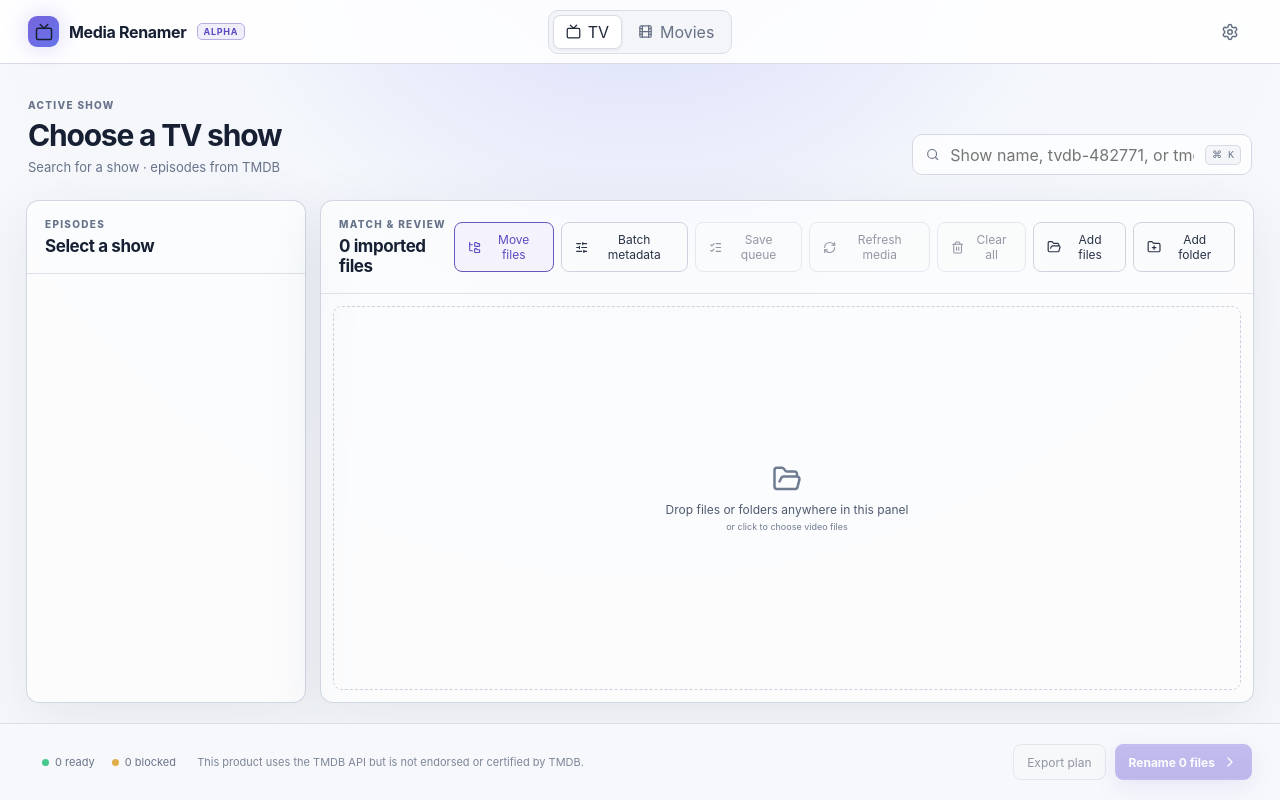
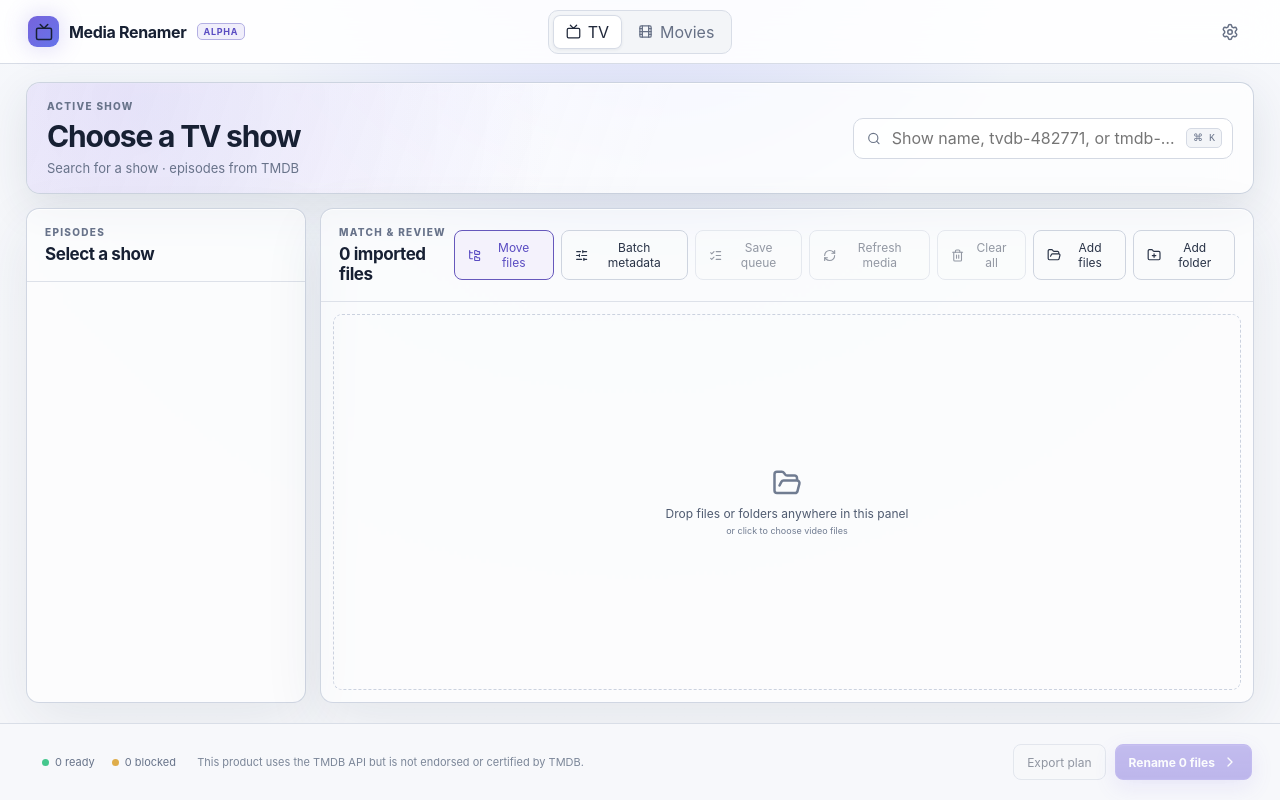
Before and after one commit to manix84/media-renamer, a React (Vite) app: page / in a window 1280 px wide. Built offline with nearby package versions, Linux system fonts and the light colour scheme.

Commit message:
style: refine media header banner

```diff
--- a/src/styles.css
+++ b/src/styles.css
@@ -51,8 +51,10 @@ nav .nav-active { color: #eef2ff; background: #252b3a; box-shadow: inset 0 0 0 1
 .theme-switcher button:hover { color: #d9dfff; background: #202634; }
 .theme-switcher button.active { color: #eef2ff; background: #2b3242; box-shadow: inset 0 0 0 1px #384155; }
 main { position: relative; z-index: 1; width: min(1380px, calc(100% - 52px)); margin: 0 auto; flex: 1; min-height: 0; display: flex; flex-direction: column; }
-.hero { flex: 0 0 auto; display: flex; align-items: end; justify-content: space-between; padding: 35px 2px 25px; }
+.hero { position: relative; isolation: isolate; flex: 0 0 auto; min-height: 112px; margin: 18px 0 14px; padding: 17px 20px; overflow: hidden; display: flex; align-items: center; justify-content: space-between; gap: 28px; border: 1px solid rgba(87, 98, 119, .42); border-radius: 14px; background: rgba(14, 18, 27, .62); box-shadow: inset 0 1px rgba(255, 255, 255, .04), 0 14px 44px #0003; backdrop-filter: blur(6px) saturate(110%); }
+.hero::before { position: absolute; z-index: -1; inset: 0; background: radial-gradient(circle at 8% 15%, color-mix(in srgb, var(--accent) 15%, transparent), transparent 38%), linear-gradient(110deg, color-mix(in srgb, var(--accent-soft) 38%, transparent), transparent 52%); content: ''; pointer-events: none; }
 .show-identity { min-width: 0; display: flex; align-items: center; gap: 15px; }
+.show-identity > div { min-width: 0; }
 .show-poster-button { flex: 0 0 auto; padding: 0; display: block; border: 0; border-radius: 8px; background: transparent; line-height: 0; cursor: zoom-in; }
 .show-poster-button:focus-visible { outline: 2px solid #8d7cf2; outline-offset: 3px; }
 .show-poster { width: 62px; height: 92px; flex: 0 0 auto; border-radius: 8px; object-fit: cover; box-shadow: 0 9px 24px #0005; }
@@ -62,7 +64,7 @@ main { position: relative; z-index: 1; width: min(1380px, calc(100% - 52px)); ma
 .eyebrow { margin: 0 0 6px; color: #777f94; letter-spacing: .13em; font-size: 10px; font-weight: 760; }
 h1, h2, p { margin-top: 0; }
 h1 { margin-bottom: 6px; font-size: 30px; letter-spacing: -.04em; } h1 span { color: #727b90; font-weight: 480; } .hero p:last-child { margin: 0; color: #778197; font-size: 13px; }
-.show-search { position: relative; width: 340px; }
+.show-search { position: relative; width: min(380px, 34vw); min-width: 300px; flex: 0 0 auto; }
 .search { width: 100%; height: 41px; display: flex; align-items: center; gap: 9px; padding: 0 10px 0 13px; border: 1px solid #2c3343; background: #111620; border-radius: 10px; color: #757f92; }
 .search input { min-width: 0; width: 100%; border: 0; outline: 0; background: transparent; color: #dfe5f3; }
 .search-clear { width: 25px; height: 25px; flex: 0 0 auto; padding: 0; display: grid; place-items: center; border: 0; border-radius: 6px; background: transparent; color: #747e91; cursor: pointer; }
@@ -658,6 +660,7 @@ footer > div:last-child { display: flex; gap: 9px; } .legend { display: inline-b
 [data-theme="light"] { color: #172033; background: #f5f7fb; }
 [data-theme="light"] body { background: radial-gradient(circle at 50% -20%, #dce6ff 0, #f3f6fb 38%, #f7f8fb 70%); }
 [data-theme="light"] .topbar { border-color: #d7dce6; background: rgba(255, 255, 255, .88); }
+[data-theme="light"] .hero { border-color: rgba(190, 199, 214, .76); background: rgba(255, 255, 255, .72); box-shadow: inset 0 1px rgba(255, 255, 255, .82), 0 14px 44px #26344c1c; }
 [data-theme="light"] .beta, [data-theme="light"] .soon { border-color: #c9c0f7; background: #eeeaff; color: #6552bd; }
 [data-theme="light"] nav, [data-theme="light"] .theme-switcher { border-color: #d8dde7; background: #f3f5f8; }
 [data-theme="light"] nav button, [data-theme="light"] .icon-button, [data-theme="light"] .theme-switcher button { color: #667085; }
@@ -1001,5 +1004,5 @@ html[data-theme] .smooth-progress > span { transition-property: width; transitio
 @media (prefers-reduced-motion: reduce) { .smooth-progress.indeterminate::after { opacity: .55; animation: none; } .smooth-progress.active-progress::after { display: none; } }
 @media (prefers-reduced-motion: reduce) { html[data-palette="pride"] .brand-mark, html[data-palette="pride"] .smooth-progress > span, html[data-palette="pride"] .palette-switcher button[aria-pressed="true"] .palette-swatch, html[data-palette="pride"] .active-indicator, html[data-palette="pride"] .palette-switcher button.active, html[data-palette="pride"] button.secondary.active, html[data-palette="pride"] .view-mode-switcher button.active { animation: none; } }
 @media (prefers-reduced-motion: reduce) { html[data-palette="pride"] .preference-toggle:has(input:checked), html[data-palette="pride"] .matching-option:has(input:checked), html[data-palette="pride"] .confidence-threshold, html[data-palette="pride"] .preference-media-tabs button.active, html[data-palette="pride"] .theme-switcher button.active, html[data-palette="pride"] nav .nav-active, html[data-palette="pride"] .icon-button.active, html[data-palette="pride"] .movie-batch-filters button.active, html[data-palette="pride"] .review-candidates button.selected, html[data-palette="pride"] button.primary:not(.destructive), html[data-palette="pride"] a.primary, html[data-palette="pride"] input[type="checkbox"]:checked, html[data-palette="pride"] input[type="range"], html[data-palette="pride"] .confidence-threshold output { animation: none; } }
-@media (max-width: 900px) { body { overflow: auto; } .app-shell { height: auto; min-height: 100dvh; overflow: visible; } main { display: block; } .workflow { min-height: 610px; overflow: visible; grid-template-columns: 1fr; } .episode-panel { display: none; } .match-panel { position: relative; top: auto; height: auto; max-height: none; } .match-list { height: auto; overflow-y: visible; } .hero { align-items: stretch; gap: 18px; flex-direction: column; } .show-search { width: 100%; } .file-pair, .file-details { grid-template-columns: 1fr; } .file-details > * { grid-column: 1; } .match-reasons, .detail-tags { padding-left: 0; } .arrow { display: none; } footer { position: sticky; flex-basis: auto; } }
+@media (max-width: 900px) { body { overflow: auto; } .app-shell { height: auto; min-height: 100dvh; overflow: visible; } main { display: block; } .workflow { min-height: 610px; overflow: visible; grid-template-columns: 1fr; } .episode-panel { display: none; } .match-panel { position: relative; top: auto; height: auto; max-height: none; } .match-list { height: auto; overflow-y: visible; } .hero { align-items: stretch; gap: 18px; flex-direction: column; } .show-search { width: 100%; min-width: 0; } .file-pair, .file-details { grid-template-columns: 1fr; } .file-details > * { grid-column: 1; } .match-reasons, .detail-tags { padding-left: 0; } .arrow { display: none; } footer { position: sticky; flex-basis: auto; } }
 @media (max-width: 700px) { .metadata-editor-layer { padding: 10px; } .metadata-field-grid, .release-fields { grid-template-columns: 1fr 1fr; } .metadata-field-grid label.wide, .release-fields label.wide { grid-column: span 2; } .metadata-episode { grid-template-columns: 1fr 1fr; } .metadata-episode > strong, .metadata-episode .episode-title { grid-column: span 2; } .metadata-editor-actions { flex-wrap: wrap; } }
```
